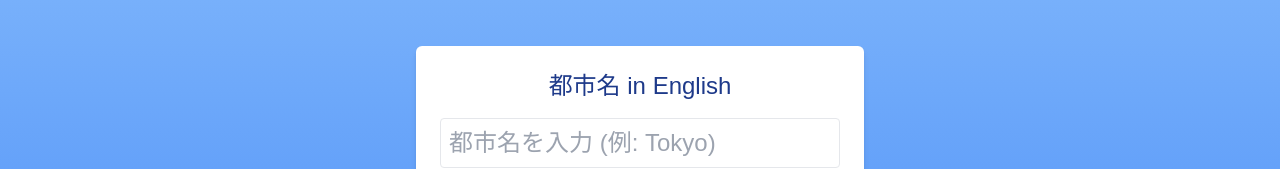
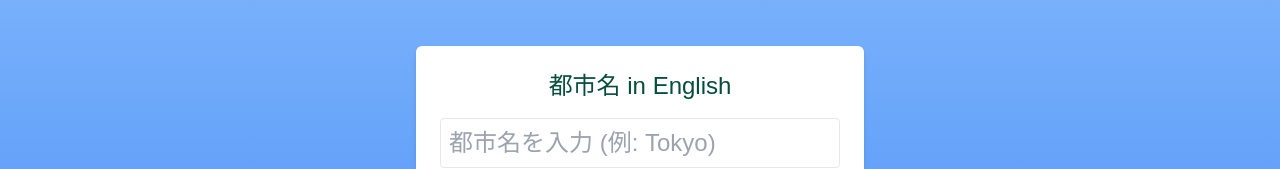
Before and after one commit to Harry-1001/nextjs_vercel_weather_wander, a Next.js app: page /weather in a window 1280 px wide. Shown: the part 251-420 px from the top of the page. Built offline with nearby package versions, Linux system fonts and the light colour scheme.

Commit message:
Update page.tsx

```diff
--- a/app/weather/page.tsx
+++ b/app/weather/page.tsx
@@ -40,7 +40,7 @@ export default function WeatherPage() {
   return (
     <div className="h-screen flex items-center justify-center w-full">
       <div className="p-6 max-w-md mx-auto bg-white shadow-md rounded-md">
-        <h1 className="text-2xl text-blue-900 mb-4 text-center">都市名 in English</h1>
+        <h1 className="text-2xl text-emerald-900 mb-4 text-center">都市名 in English</h1>
         <input
           type="text"
           placeholder="都市名を入力 (例: Tokyo)"
```
